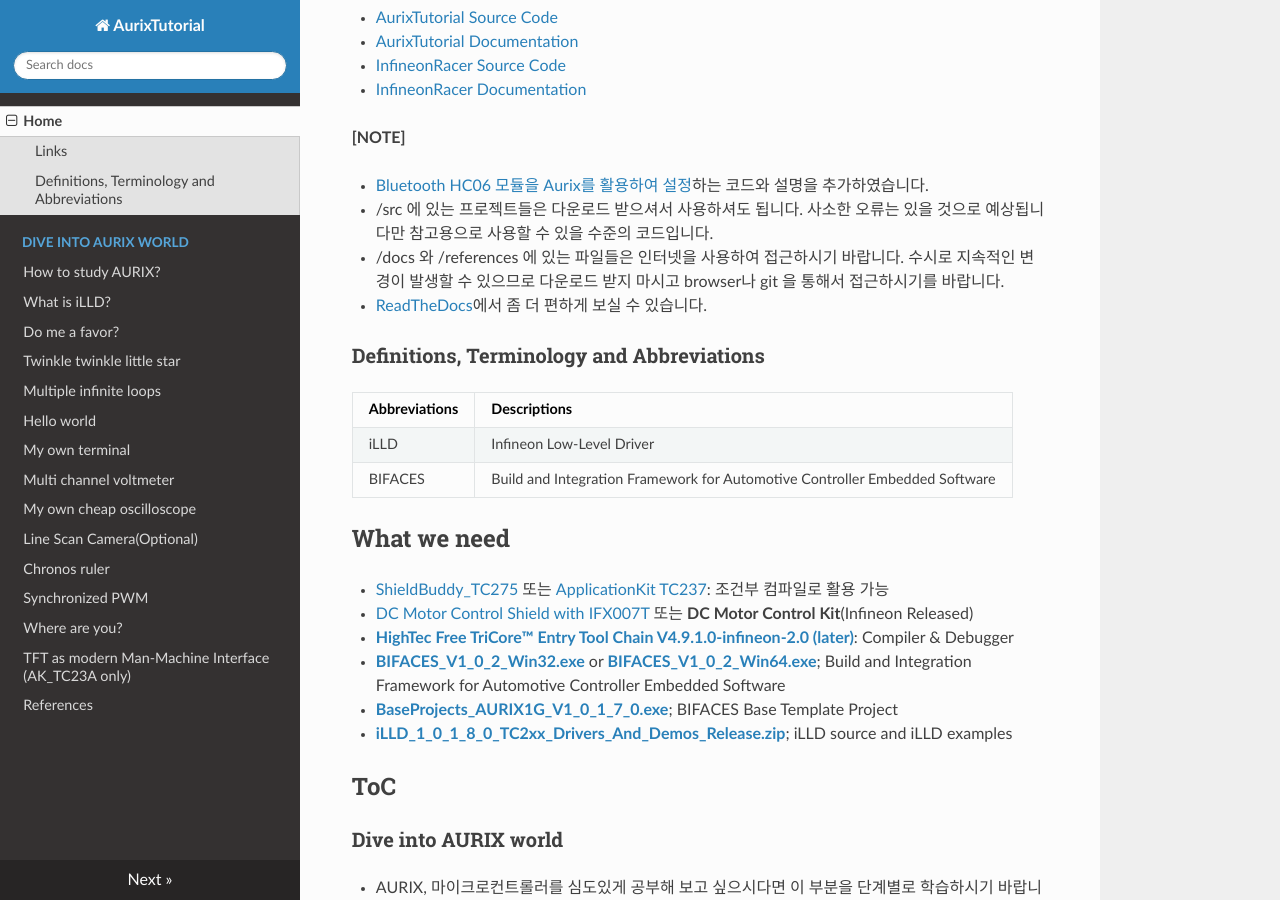
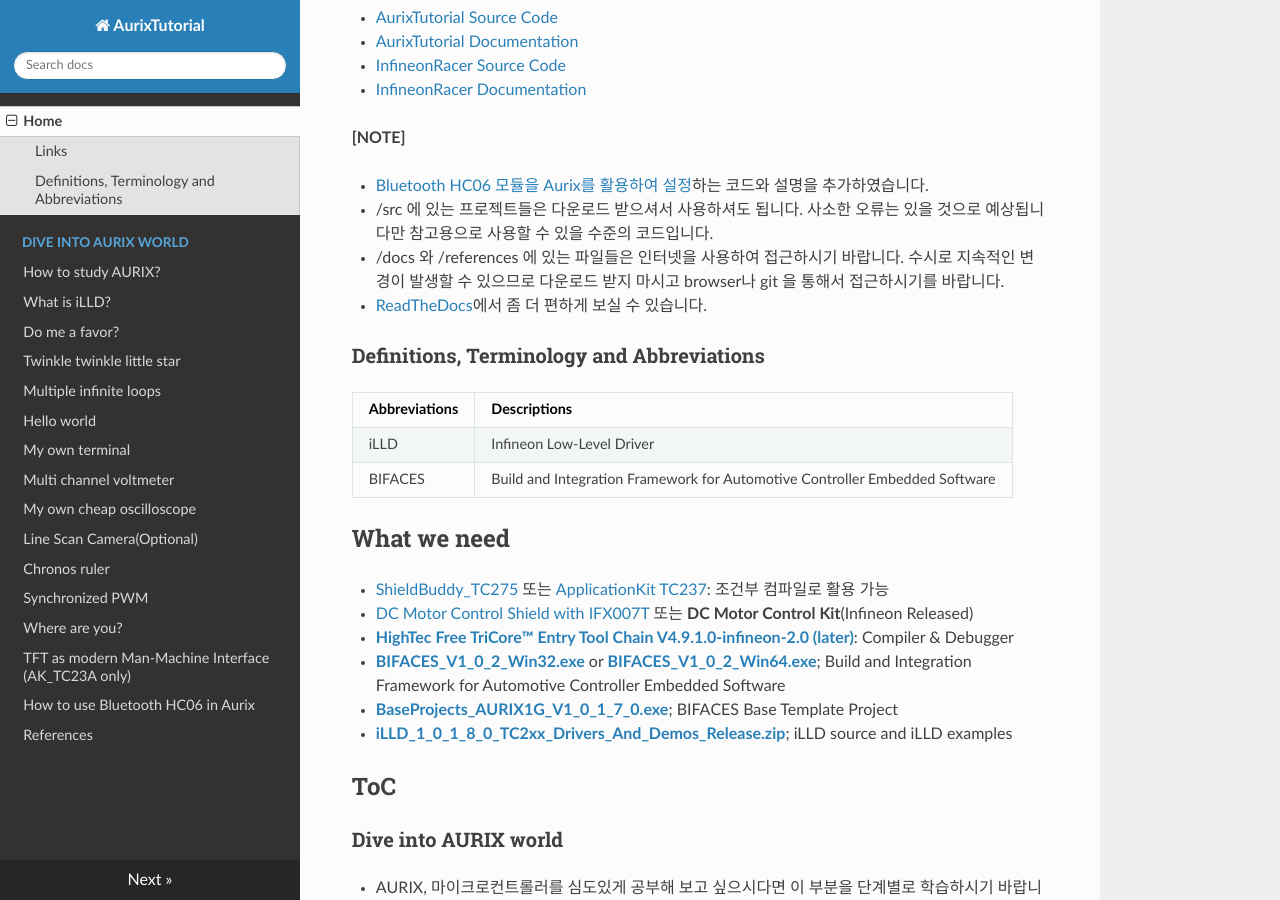
Before and after one commit to realsosy/AurixTutorial, an MkDocs documentation site: the page built from docs/index.md, in a window 1280 px wide and 900 px high, scrolled down 439 px. Built offline with MkDocs 1.6.1, drawn with Linux system fonts in a browser that asks for light colours; nearby versions of some CDN libraries; old or Windows-style settings are respelled for this version of MkDocs.

Commit message:
Update mkdocs.yml

```diff
--- a/mkdocs.yml
+++ b/mkdocs.yml
@@ -18,6 +18,7 @@ pages:
     - Synchronized PWM: SynchronizedPwm.md
     - Where are you?: WhereAreYou.md
     - TFT as modern Man-Machine Interface (AK_TC23A only): TftAsModernMmi.md
+    - How to use Bluetooth HC06 in Aurix: HowToUseBluetoothHC06.md
 #    - Simulink as a programming language: SimulinkAsAProgrammingLanguage.md
 #    - OSEK-Certified ErikaOS & RT-Druid: OsekCertificedErikaOsRtDruid.md
 
```
